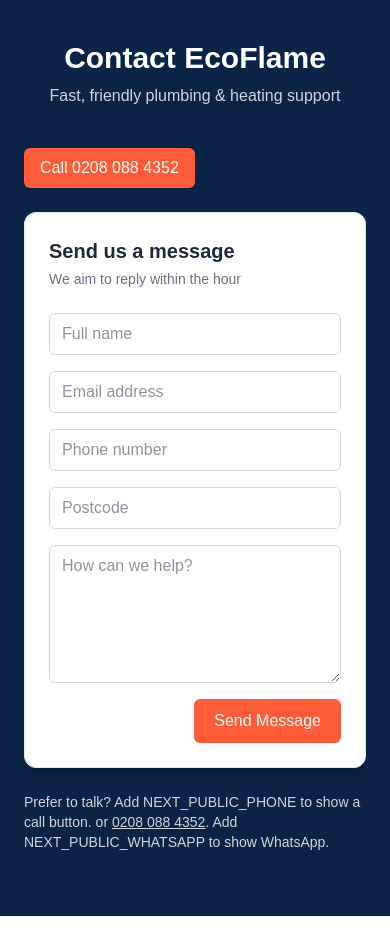
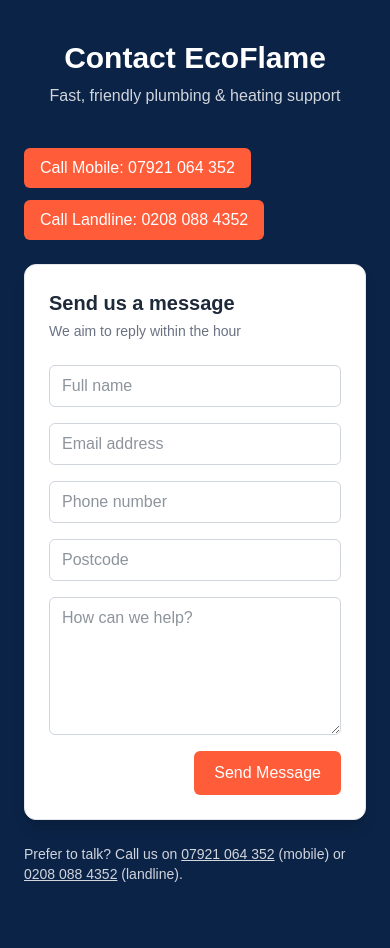
Before and after one commit to PatchLore/ecoflame-webapp, a Next.js app: page /contact in a window 390 px wide. Before the commit the page ends 916 px from the top, so only its background shows below. Built offline with nearby package versions, Linux system fonts and the light colour scheme.

Commit message:
Contact page: always show mobile (07921 064 352) alongside landline (0208 088 4352)

```diff
--- a/src/app/contact/page.tsx
+++ b/src/app/contact/page.tsx
@@ -61,19 +61,17 @@
       <main className="max-w-4xl mx-auto px-6 pb-16">
         {/* CTA Row */}
         <div className="flex flex-wrap gap-3 mb-6">
-          {sitePhone ? (
-            <a
-              href={`tel:${sitePhone}`}
-              className="inline-flex items-center justify-center px-4 py-2 rounded-md bg-[#FF5C3A] hover:bg-[#E14A25] text-white transition"
-            >
-              Call Mobile
-            </a>
-          ) : null}
+          <a
+            href={`tel:07921064352`}
+            className="inline-flex items-center justify-center px-4 py-2 rounded-md bg-[#FF5C3A] hover:bg-[#E14A25] text-white transition"
+          >
+            Call Mobile: 07921 064 352
+          </a>
           <a
             href={`tel:02080884352`}
             className="inline-flex items-center justify-center px-4 py-2 rounded-md bg-[#FF5C3A] hover:bg-[#E14A25] text-white transition"
           >
-            Call 0208 088 4352
+            Call Landline: 0208 088 4352
           </a>
           {siteWhatsApp ? (
             <a
@@ -167,11 +165,9 @@
 
         {/* Help text */}
         <p className="text-gray-300 text-sm mt-6">
-          Prefer to talk? {sitePhone ? (<>
-            Call us on <a className="underline" href={`tel:${sitePhone}`}>{sitePhone}</a>
-          </>) : 'Add NEXT_PUBLIC_PHONE to show a call button.'} or <a className="underline" href={`tel:02080884352`}>0208 088 4352</a>. {siteWhatsApp ? (<>
-            or WhatsApp <a className="underline" target="_blank" rel="noopener noreferrer" href={`https://wa.me/${siteWhatsApp.replace(/[^0-9]/g, '')}`}>{siteWhatsApp}</a>
-          </>) : ' Add NEXT_PUBLIC_WHATSAPP to show WhatsApp.'}
+          Prefer to talk? Call us on <a className="underline" href={`tel:07921064352`}>07921 064 352</a> (mobile) or <a className="underline" href={`tel:02080884352`}>0208 088 4352</a> (landline). {siteWhatsApp ? (<>
+            Or WhatsApp us <a className="underline" target="_blank" rel="noopener noreferrer" href={`https://wa.me/${siteWhatsApp.replace(/[^0-9]/g, '')}`}>{siteWhatsApp}</a>
+          </>) : ''}
         </p>
       </main>
     </div>
```
